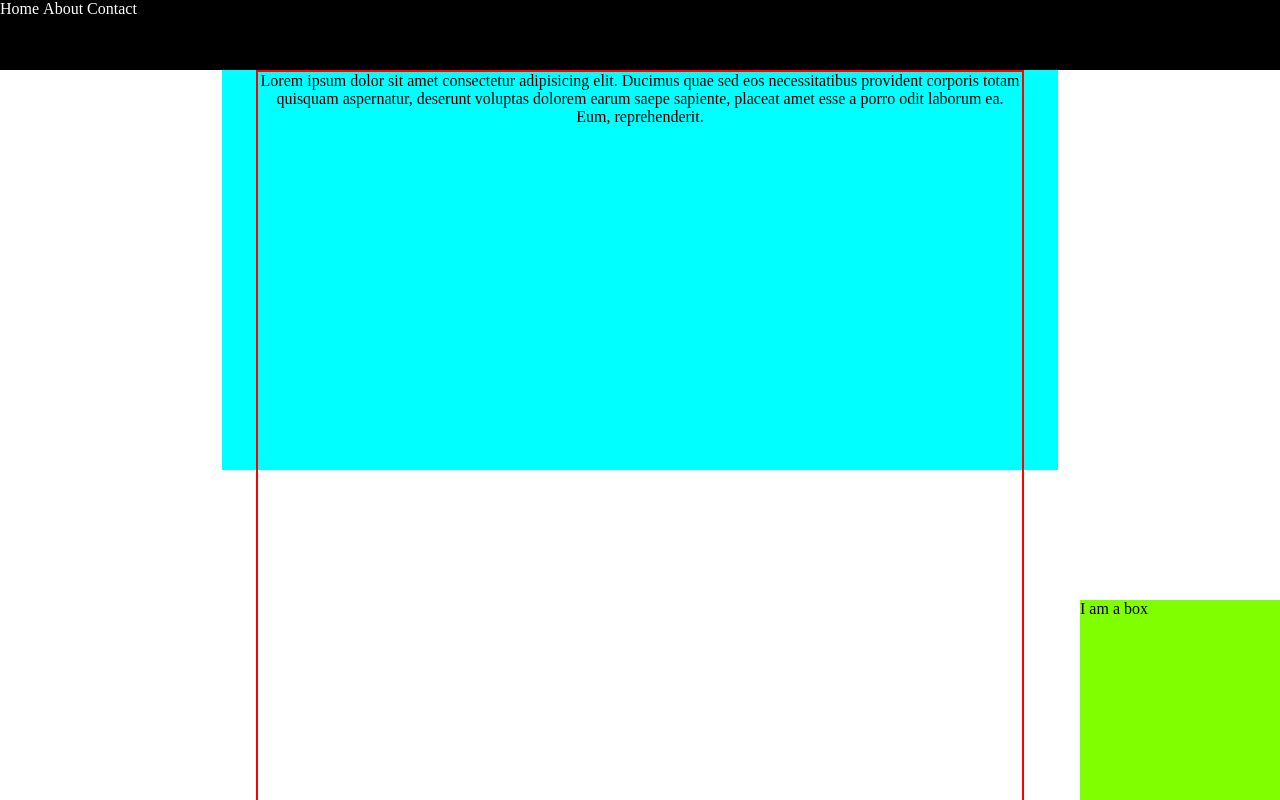
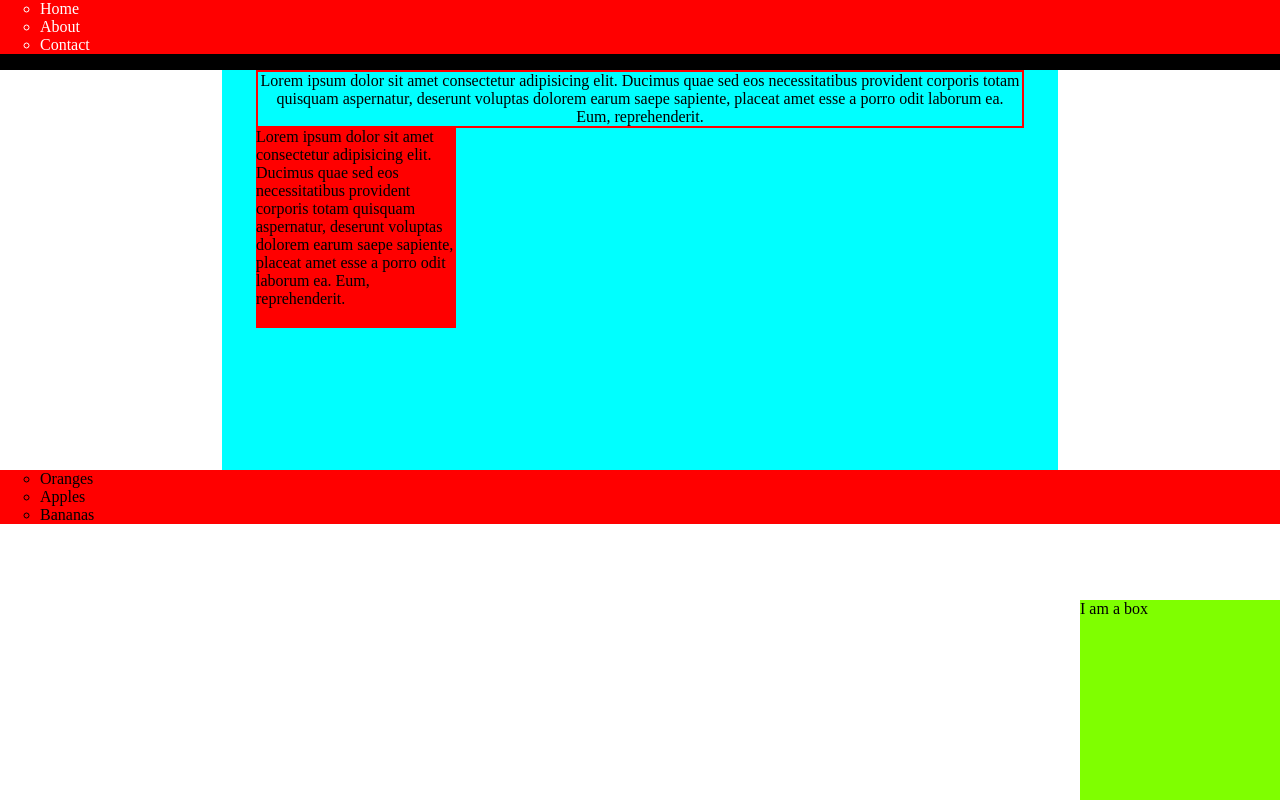
Before and after one commit to prajaktadharpure28/css_practice, a plain HTML site: page size_position_&_lists/position.html in a window 1280 px wide. Shown: the top 800 px of the page. Drawn offline with Linux system fonts and the light colour scheme.

Commit message:
feat: list style

```diff
--- a/size_position_&_lists/position.html
+++ b/size_position_&_lists/position.html
@@ -8,11 +8,16 @@
     <style>
         *{
             margin: 0;
-            padding: 0;
-            height: 4444px;
+            /* padding: 0; */
+        }
+        ul{
+            background-color: red;
         }
         li{
-            display: inline;
+            /* display: inline; */
+            list-style: circle;
+            /* list-style: square outside url("srk.jpeg"); */
+
         }
         header{
             background-color: black;
@@ -25,7 +30,7 @@
         p{
             text-align: center;
             border: 2px solid red;
-            height: 1444px;
+            /* height: 1444px; */
         }
         .container{
             background-color: aqua;
@@ -71,5 +76,11 @@
             Lorem ipsum dolor sit amet consectetur adipisicing elit. Ducimus quae sed eos necessitatibus provident corporis totam quisquam aspernatur, deserunt voluptas dolorem earum saepe sapiente, placeat amet esse a porro odit laborum ea. Eum, reprehenderit.
         </div>
     </div>
+
+    <ul>
+        <li>Oranges</li>
+        <li>Apples</li>
+        <li>Bananas</li>
+    </ul>
 </body>
 </html>
```
Also changed, not shown: size_position_&_lists/srk.jpeg (added).
